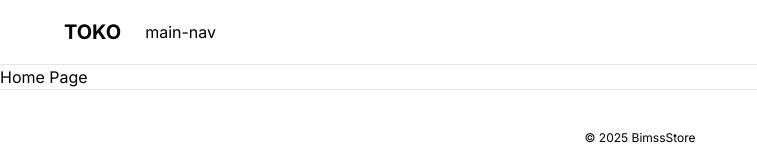
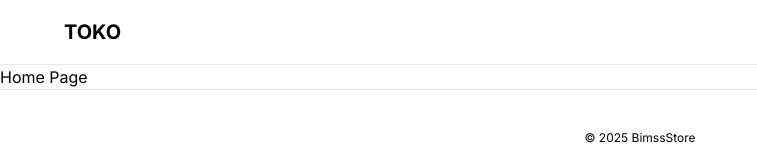
Before and after one commit to bimamib/website-store, a Next.js app: page / in a window 1280 px wide. Shown: the top 160 px of the page, without its empty margins (0-757 px from the left). Built offline with nearby package versions, Linux system fonts and the light colour scheme.

Commit message:
Mapping link

```diff
--- a/components/main-nav.tsx
+++ b/components/main-nav.tsx
@@ -1,9 +1,12 @@
 "use client";
 
+import { cn } from "@/lib/utils";
+import { Category } from "@/types";
+import Link from "next/link";
 import { usePathname } from "next/navigation";
 
 interface MainNavProps {
-  data: any;
+  data: Category[];
 }
 
 const MainNav: React.FC<MainNavProps> = ({ data }) => {
@@ -17,7 +20,18 @@ const MainNav: React.FC<MainNavProps> = ({ data }) => {
 
   return (
     <nav className="mx-6 flex items-center space-x-4 lg:space-x-6">
-      main-nav
+      {routes.map((route) => (
+        <Link
+          key={route.href}
+          href={route.href}
+          className={cn(
+            "text-sm font-medium transition-colors hover:text-black",
+            route.active ? "text-black" : "text-neutral-500"
+          )}
+        >
+          {route.label}
+        </Link>
+      ))}
     </nav>
   );
 };
```
